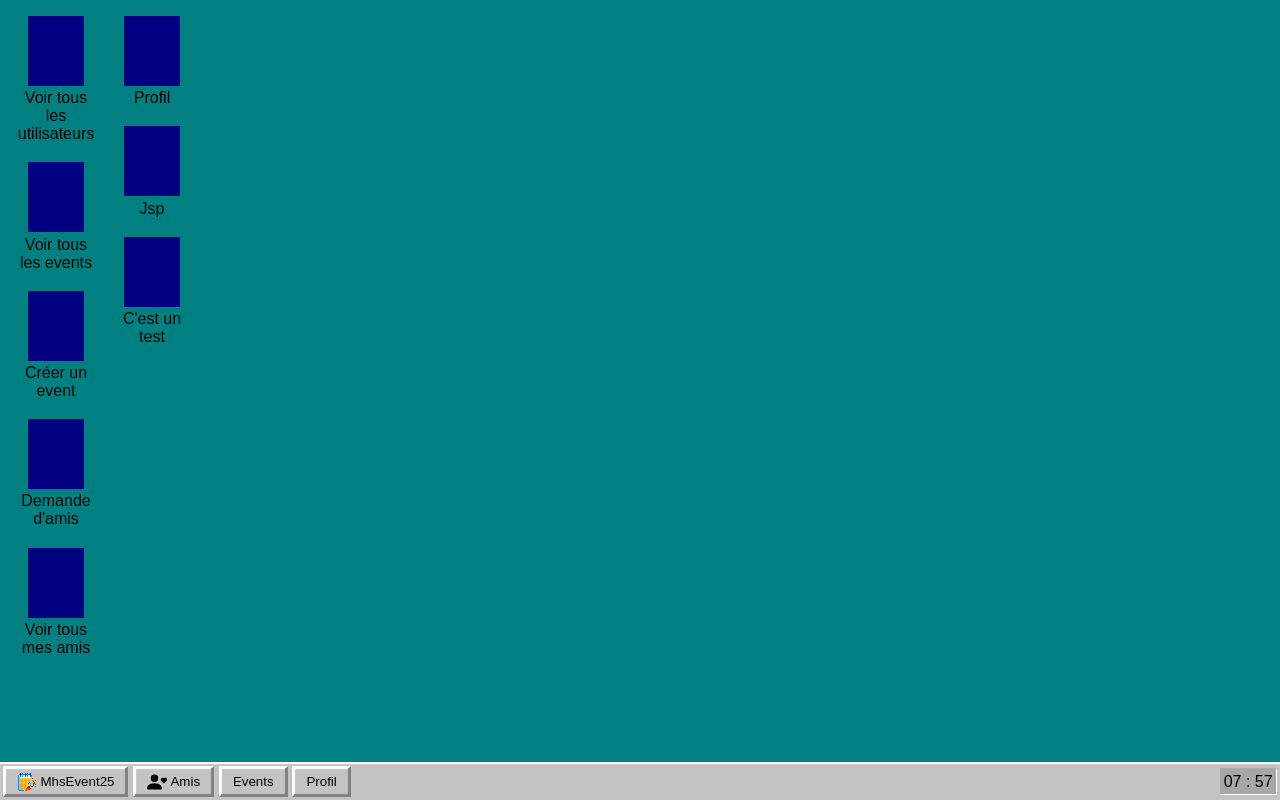
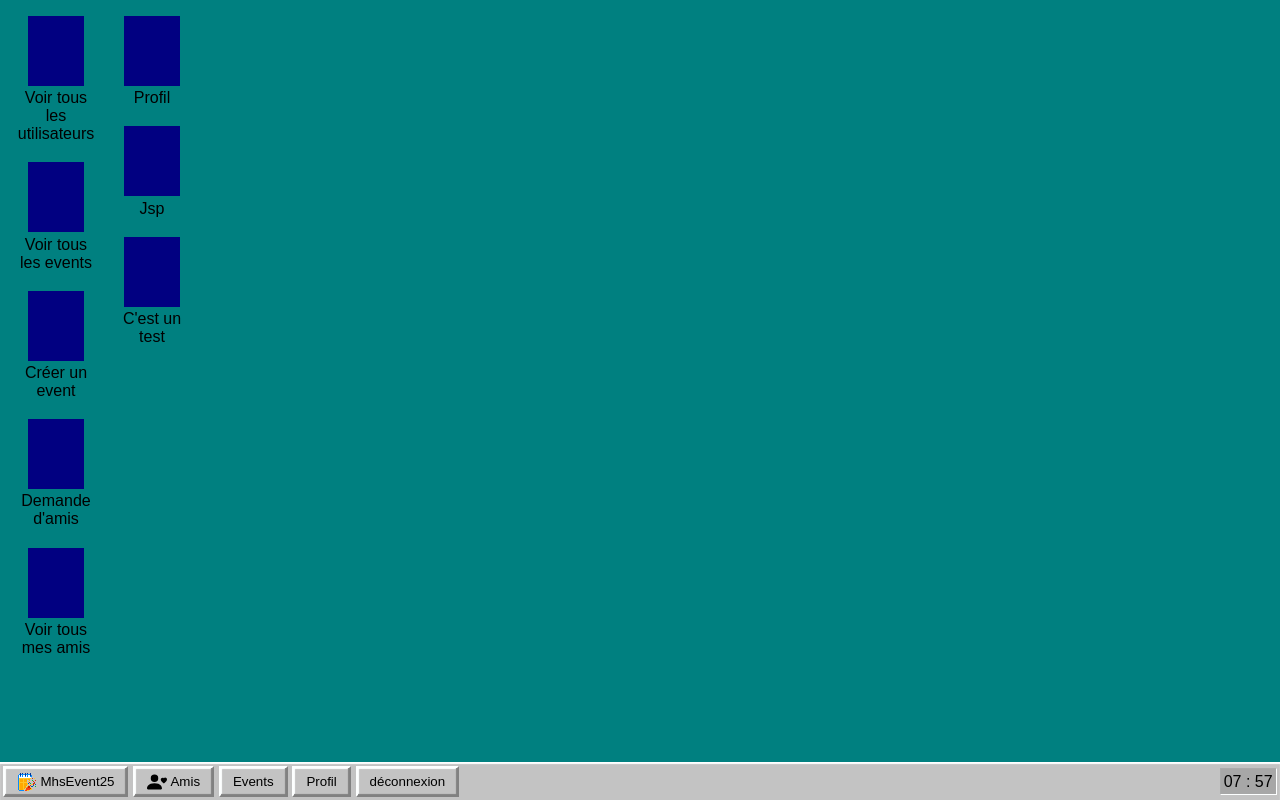
Before and after one commit to Vaganuki/angular_labo_recap, an Angular app: page /main-page in a window 1280 px wide. Built offline with nearby package versions, Linux system fonts and the light colour scheme; no server answers; sample sign-in values are in the browser's storage.

Commit message:
samet: add logout into desktop

```diff
--- a/src/app/components/shared/desktop/desktop.component.html
+++ b/src/app/components/shared/desktop/desktop.component.html
@@ -12,6 +12,7 @@
     <div (click)="error()" class="icon"><p>Jsp</p></div>
     <div (click)="error()" class="icon"><p>C'est un test</p></div>
 
+
   </div>
 
   <div class="bottomBar">
@@ -20,6 +21,9 @@
       <button><img src="PLACEHOLDER-person-heart.svg" alt="Logo MhsEvent25" class="buttonIcon">Amis</button>
       <button>Events</button>
       <button>Profil</button>
+
+
+      <button (click)="logout()"> déconnexion</button>
     </div>
     <div class="hourContainer">
       <p>{{ heure }}</p>
--- a/src/app/components/shared/desktop/desktop.component.ts
+++ b/src/app/components/shared/desktop/desktop.component.ts
@@ -1,4 +1,5 @@
 import { Component, inject } from '@angular/core';
+import { Router } from '@angular/router';
 import {SoundSystemService} from '../../../services/sound-system.service';
 
 @Component({
@@ -8,6 +9,11 @@ import {SoundSystemService} from '../../../services/sound-system.service';
   styleUrl: './desktop.component.scss'
 })
 export class DesktopComponent {
+
+  constructor(
+    private router: Router,
+  ) {}
+
 
   private _soundSystem = inject(SoundSystemService);
 
@@ -34,4 +40,9 @@ export class DesktopComponent {
   viouwm(){
     this._soundSystem.playSound('microsoft', this.volume);
   }
+
+  logout(){
+      localStorage.removeItem('token');
+      void this.router.navigate(['/homepage']);
+  }
 }
```
